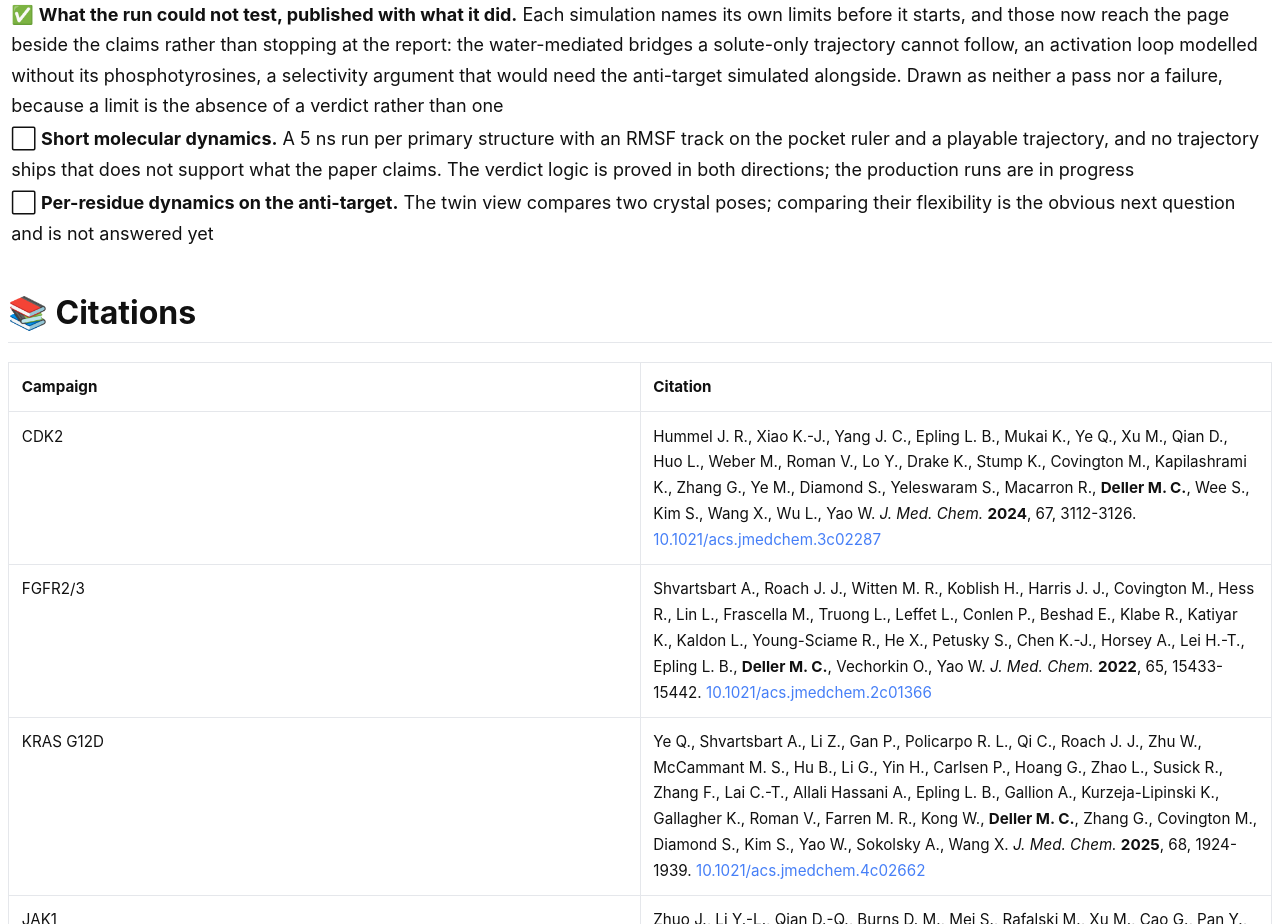
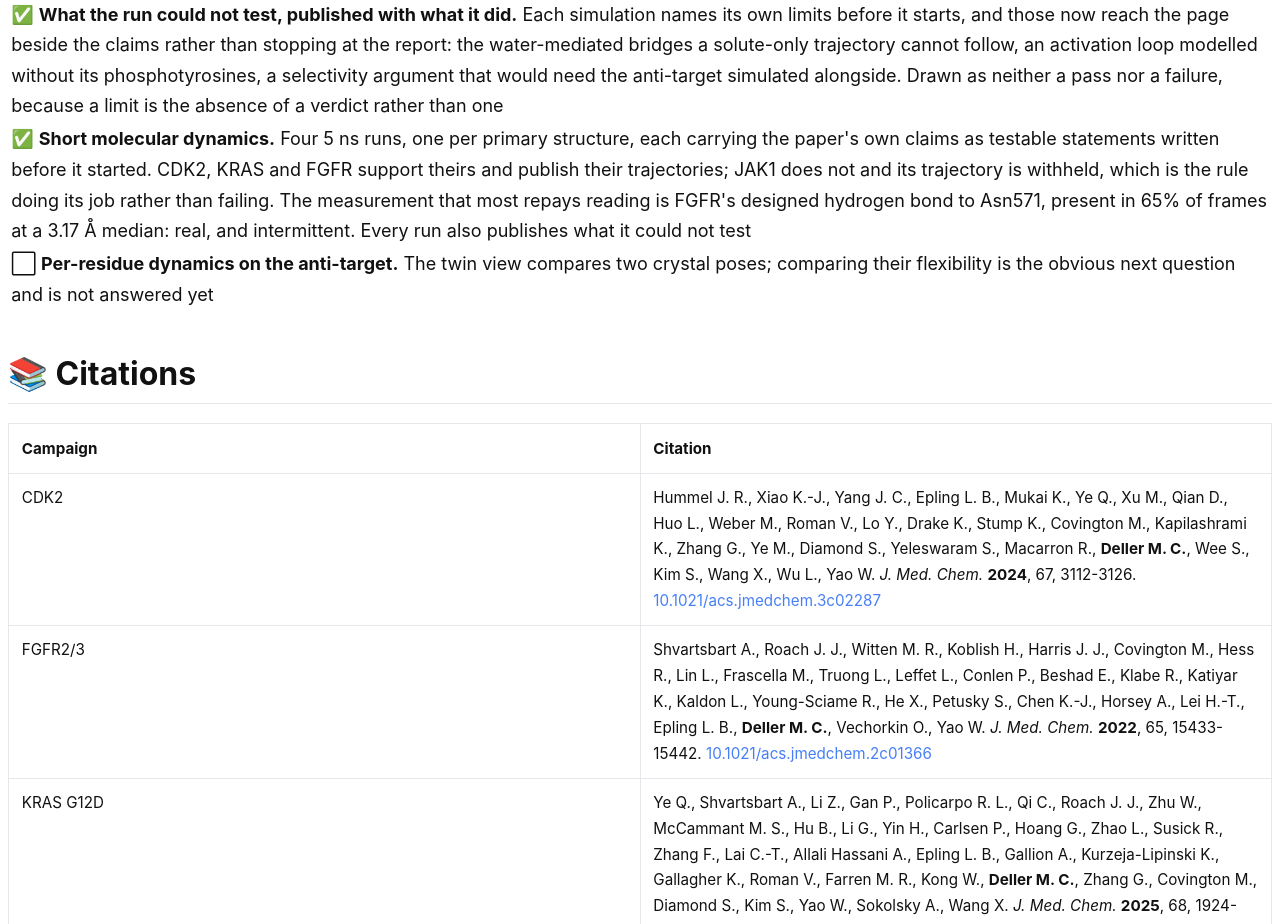
Before and after one commit to bellcheddar/GATECRASHER, a plain HTML site: page README.preview.html in a window 1280 px wide. Shown: the part 7841-8765 px from the top of the page. Drawn offline with Linux system fonts and the light colour scheme.

Commit message:
Tick the short molecular dynamics roadmap item
Four 5 ns runs finished at 05:08, one per primary structure, each carrying the
paper's own claims as statements written before the run began. CDK2, KRAS and
FGFR support theirs and publish their trajectories. JAK1 does not, and its
trajectory is withheld, which is the rule working rather than failing.

The item's criteria are met however the JAK1 claims are eventually scoped: the
runs ran, the RMSF tracks are on the rulers, the trajectories play where they
earned the right to, and none ships that does not support what its paper says.

The anti-target item stays open. Comparing the flexibility of the twin pair is a
different run that has not been done.

Screenshots refreshed from the verification runs.

Co-Authored-By: Claude Opus 5 <noreply@anthropic.com>
Claude-Session: https://claude.ai/code/session_01HkDbmCTHqoA5exPm7uRHnP

```diff
--- a/README.preview.html
+++ b/README.preview.html
@@ -250,7 +250,7 @@ gc all      &lt;slug&gt;                             # the pipeline, in order
 <li><span class="emd-check">&#9989;</span> <strong>Where the page phones.</strong> The app contacts its own origin and the RCSB, for coordinates it never redistributes, and nothing else. The three faces are served from here rather than a font CDN, so the rule holds strictly rather than by interpretation, and a test pins the page to exactly that list: a new third party has to be added deliberately rather than arriving unnoticed</li>
 <li><span class="emd-check">&#9989;</span> <strong>Reachable without a mouse, legible in both themes.</strong> Every control that answers Enter or Space is now tested on the key as well as the click, and the contrast of the prose, the grid ground and the provenance rail is measured in the dark theme as well as the light one. Dark is what most readers see and was the half going unmeasured</li>
 <li><span class="emd-check">&#9989;</span> <strong>What the run could not test, published with what it did.</strong> Each simulation names its own limits before it starts, and those now reach the page beside the claims rather than stopping at the report: the water-mediated bridges a solute-only trajectory cannot follow, an activation loop modelled without its phosphotyrosines, a selectivity argument that would need the anti-target simulated alongside. Drawn as neither a pass nor a failure, because a limit is the absence of a verdict rather than one</li>
-<li><span class="emd-check">&#11036;</span> <strong>Short molecular dynamics.</strong> A 5 ns run per primary structure with an RMSF track on the pocket ruler and a playable trajectory, and no trajectory ships that does not support what the paper claims. The verdict logic is proved in both directions; the production runs are in progress</li>
+<li><span class="emd-check">&#9989;</span> <strong>Short molecular dynamics.</strong> Four 5 ns runs, one per primary structure, each carrying the paper's own claims as testable statements written before it started. CDK2, KRAS and FGFR support theirs and publish their trajectories; JAK1 does not and its trajectory is withheld, which is the rule doing its job rather than failing. The measurement that most repays reading is FGFR's designed hydrogen bond to Asn571, present in 65% of frames at a 3.17 Å median: real, and intermittent. Every run also publishes what it could not test</li>
 <li><span class="emd-check">&#11036;</span> <strong>Per-residue dynamics on the anti-target.</strong> The twin view compares two crystal poses; comparing their flexibility is the obvious next question and is not answered yet</li>
 </ul>
 <h2>📚 Citations</h2>
```
Also changed, not shown: README.html (+1 -1 lines), docs/screenshots/jak1-twin.png, docs/screenshots/structure-dark.png, 2 other files.
